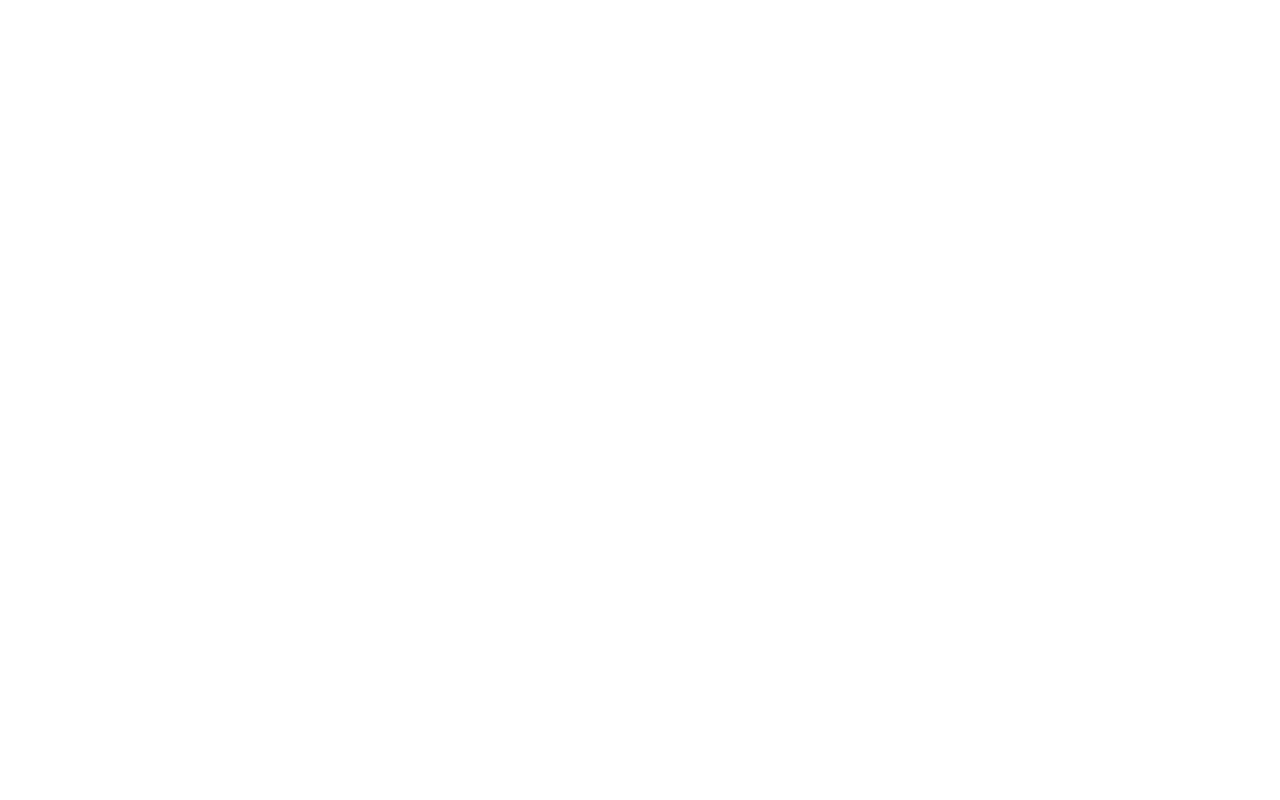
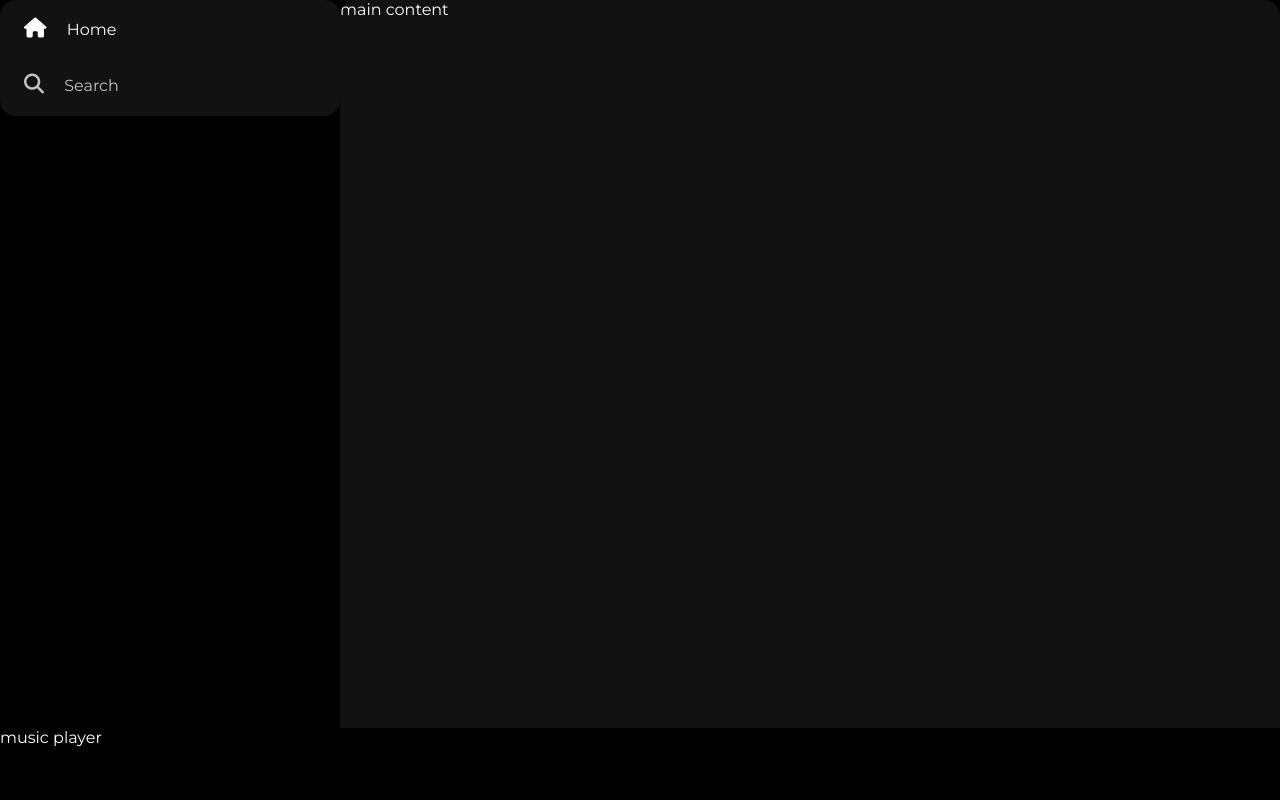
Before and after one commit to saqlainkaleem/SpotifyApp, a plain HTML site: page index.html in a window 1280 px wide. Drawn offline with Linux system fonts and the light colour scheme.

Commit message:
Added: Nav

```diff
--- a/index.html
+++ b/index.html
@@ -13,6 +13,29 @@
 		/>
 		<link rel="icon" href="./assets/logo.png" />
 		<title>Spotify Clone</title>
+		<link rel="preconnect" href="https://fonts.googleapis.com" />
+		<link rel="preconnect" href="https://fonts.gstatic.com" crossorigin />
+		<link
+			href="https://fonts.googleapis.com/css2?family=Montserrat:wght@300;400;500;600;700&display=swap"
+			rel="stylesheet"
+		/>
 	</head>
-	<body></body>
+	<body>
+		<div class="main">
+			<div class="sidebar">
+				<div class="nav">
+					<div class="nav-option" style="opacity: 1">
+						<i class="fa-solid fa-house"></i>
+						<a href="#">Home</a>
+					</div>
+					<div class="nav-option">
+						<i class="fa-solid fa-magnifying-glass"></i>
+						<a href="#">Search</a>
+					</div>
+				</div>
+			</div>
+			<div class="main-content">main content</div>
+			<div class="music-player">music player</div>
+		</div>
+	</body>
 </html>
--- a/style.css
+++ b/style.css
@@ -0,0 +1,68 @@
+body{
+    font-family: 'Montserrat', sans-serif;
+    margin: 0;
+    background-color: #000;
+    color: #fff;
+    overflow: hidden;
+}
+
+.main{
+    display: flex;
+    height: 100vh;
+}
+
+.sidebar{
+   background-color: black;
+   width: 340px;
+   border-radius: 1rem; /*16px*/
+}
+
+.main-content{
+    background-color: #121212;
+    flex: 1;
+    border-radius: 1rem; /*16px*/
+    overflow: auto;
+
+}
+
+.music-player{
+    background-color: black;
+    position: fixed;
+    width: 100%;
+    bottom: 0;
+    height: 72px;
+}
+
+a{
+    text-decoration: none;
+    color: #fff;
+}
+
+.nav{
+    background-color: #121212;
+    border-radius: 1rem;
+    display: flex;
+    flex-direction: column;
+    justify-content: center;
+    height: 100px;
+    padding:0.5rem 0.75rem;
+}
+
+.nav-option{
+    line-height: 2.5rem;
+    opacity: 0.75;
+    padding: 0.5rem 0.75rem;
+}
+
+.nav-option:hover{
+    opacity: 1;
+}
+
+.nav-option i{
+    font-size: 1.25rem;
+}
+
+.nav-option a{
+    font-size: 1rem;
+    margin-left: 1rem;
+}
```
